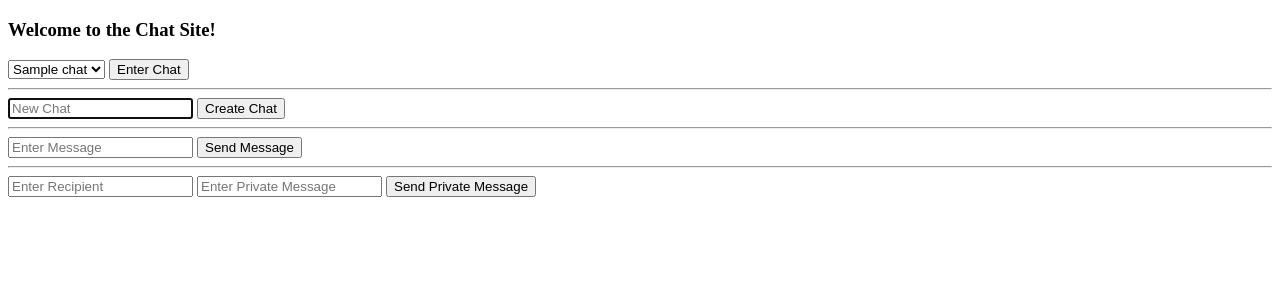
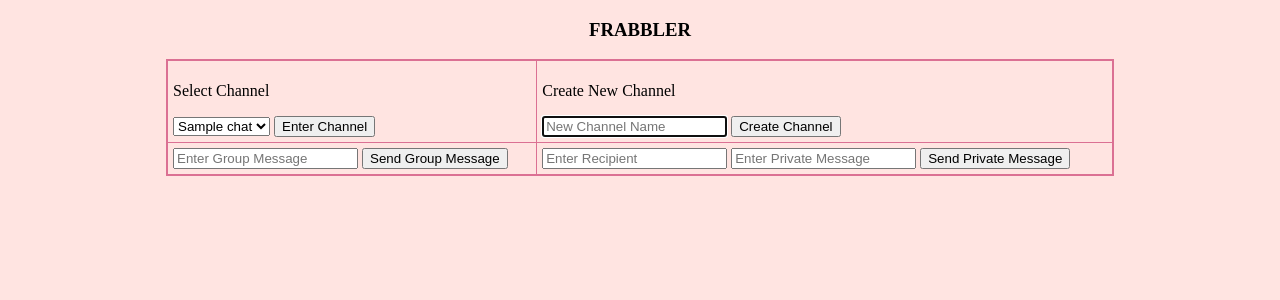
Before and after one commit to ncassie/EdXCourses, a Flask app: template EdXWeb/project2/templates/chats.html in a window 1280 px wide. Shown: the top 300 px of the page. Run offline with Flask 2, Linux system fonts and the light colour scheme; the template is opened without the code that fills it: most values are stand-ins (such as "Sample title", 1, 10 or a date in 2020); some libraries are stand-ins or nearby versions.

Commit message:
Final Version of Project2

```diff
--- a/EdXWeb/project2/templates/chats.html
+++ b/EdXWeb/project2/templates/chats.html
@@ -8,22 +8,25 @@
   var currentroom = "";
 
   var user;
-        if(!localStorage.getItem('userTest4'))
+  if(!localStorage.getItem('user'))
   {
     user = '{{ message }}';
-            localStorage.setItem('userTest4', user);
+    localStorage.setItem('user', user);
   }else{
-          user = localStorage.getItem('userTest4');
+    user = localStorage.getItem('user');
   }
 
-
+  // load the DOM
   document.addEventListener('DOMContentLoaded', () => {
 
+    // load previously visited channel
     if(localStorage.getItem('currentroom')){
 
       room = localStorage.getItem('currentroom');
       currentroom = room;
+      document.querySelector('#channelname').innerHTML = "Current Channel: " + room;
       load_messages(room);
+
     }
 
     // Connect to websocket
@@ -34,36 +37,51 @@
       // add functionality for creating chat button
       document.querySelector('#createchatbtn').onclick = () => {
         const chatname = document.querySelector('#chatname').value;
+
+        // reset input field
+        document.querySelector('#chatname').value = '';
+
         socket.emit('create chat', {'chatname': chatname});
       };
 
-              // add functionality for adding message button
+      // add functionality for sending group message button
       document.querySelector('#sendmessage').onclick = () => {
         const message = document.querySelector('#message').value;
+
+        // reset input field
+        document.querySelector('#message').value = '';
+
         socket.emit('submit message', {'room': currentroom, 'user': user, 'message': message});
       };
 
-              // add functionality for adding message button
+      // add functionality for sending private message button
       document.querySelector('#sendprivatemessage').onclick = () => {
         const message = document.querySelector('#privatemessage').value;
         const receiver = document.querySelector('#privatemessagereceiver').value;
+
+        // reset input fields
+        document.querySelector('#privatemessage').value = '';
+        document.querySelector('#privatemessagereceiver').value = '';
         socket.emit('submit private message', {'receiver': receiver, 'user': user, 'message': message});
       };
 
     });
-            //});
 
     // When a chat is created, add it to the chat select item
     socket.on('chat created', data => {
 
+      if(data.success){
         const option = document.createElement('option');
         option.setAttribute("value", `${data.chatname}`);
         option.innerHTML = `${data.chatname}`;
         document.querySelector("#chatlist").add(option);
+      }
+
+
 
     });
 
-          // When a chat is created, add it to the chat select item
+    // Display Group Message when received
     socket.on('message received', data => {
       let sender = data.user;
       let message = data.message;
@@ -88,12 +106,11 @@
 
     });
 
+    // change rooms when new channel selected
     document.querySelector('#chatselect').onsubmit = () => {
 
       // clear out old messages
       document.querySelector('#messages').innerHTML = "";
-
-              // Initialize new request
 
       const chatroom = document.querySelector('#chatlist').value;
 
@@ -101,6 +118,8 @@
 
       currentroom = chatroom;
       localStorage.setItem('currentroom', chatroom);
+
+      document.querySelector('#channelname').innerHTML = "Current Channel: " + chatroom;
       return false;
     };
 
@@ -130,7 +149,7 @@
 
         const li = document.createElement('li');
         li.innerHTML = sender + " - " + message;
-                document.querySelector('#messages').append(li);
+        document.querySelector('#messages').appendChild(li);
       }
 
     }
@@ -145,35 +164,50 @@
   }
 
   </script>
-        <title>Chat Site</title>
+  <title>FRABBLER</title>
 </head>
-    <body>
-        <h3>Welcome to the Chat Site!</h3>
+<body style="background-color:MistyRose">
+  <h3 style="text-align:center">FRABBLER</h3>
+
+  <table style="border: 2px solid palevioletred; border-collapse: collapse; margin:0 auto;width:75%;padding:10px;">
+    <tr style="border: 1px solid palevioletred; border-collapse: collapse; padding: 5px;">
+      <td style="border: 1px solid palevioletred; border-collapse: collapse; padding: 5px;">
+        <p>Select Channel</p>
         <form id="chatselect">
           <select id="chatlist">
             {% for chat in chats %}
             <option value="{{ chat }}">{{ chat }}</option>
             {% endfor %}
           </select>
-          <input type="submit" value="Enter Chat">
+          <input type="submit" value="Enter Channel">
         </form>
+      </td>
+      <td style="border: 1px solid palevioletred; border-collapse: collapse; padding: 5px;">
+        <p>Create New Channel</p>
+        <input id="chatname" autocomplete="off" autofocus placeholder="New Channel Name" type="text">
+        <button id="createchatbtn">Create Channel</button>
+      </td>
+    </tr>
 
-        <hr>
 
-        <input id="chatname" autocomplete="off" autofocus placeholder="New Chat" type="text">
-        <button id="createchatbtn">Create Chat</button>
+    <tr style="border: 1px solid palevioletred; border-collapse: collapse; padding: 5px;">
+      <td style="border: 1px solid palevioletred; border-collapse: collapse; padding: 5px;">
 
-        <hr>
-
-        <input id="message" autocomplete="off" autofocus placeholder="Enter Message" type="text">
-        <button id="sendmessage">Send Message</button>
-
-        <hr>
+        <input id="message" autocomplete="off" autofocus placeholder="Enter Group Message" type="text">
+        <button id="sendmessage">Send Group Message</button>
+      </td>
+      <td style="border: 1px solid palevioletred; border-collapse: collapse; padding: 5px;">
 
         <input id="privatemessagereceiver" autocomplete="off" autofocus placeholder="Enter Recipient" type="text">
         <input id="privatemessage" autocomplete="off" autofocus placeholder="Enter Private Message" type="text">
         <button id="sendprivatemessage">Send Private Message</button>
+      </td>
+    </tr>
+  </table>
 
+  <h5 id="channelname"></h5>
+  <p></p>
+  <p></p>
   <ul id="messages">
   </ul>
 
```
Also changed, not shown: EdXWeb/project2/application.py (+41 -33 lines), EdXWeb/project2/templates/index.html (+11 -9 lines). Lines whose indentation alone changed are shown as unchanged.
